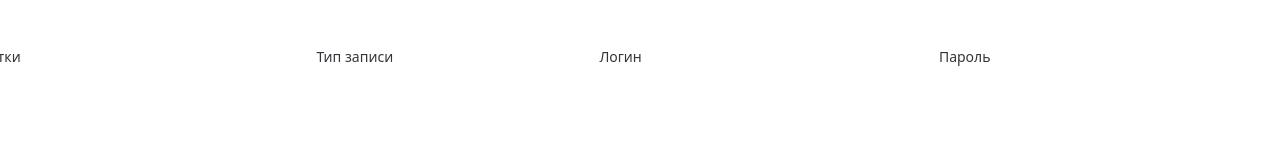
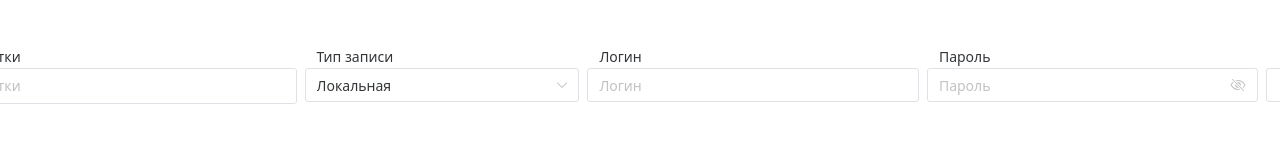
Before and after one commit to K3066/user-management, a Vue app: page / in a window 1280 px wide. Both pictures are taken after a click on the button 236 px from the left and 105 px from the top of the page. Shown: the part 124-282 px from the top of the page. Built offline with nearby package versions, Linux system fonts and the light colour scheme; the HTML template or start-up script is replaced by a standard one.

Commit message:
Исправление accounts.ts

```diff
--- a/src/App.vue
+++ b/src/App.vue
@@ -1,6 +1,7 @@
 <script setup lang="ts">
 import { useAccountsStore } from '@/stores/accounts'
 import UserForm from '@/components/UserForm.vue'
+import SvgHolder from '@/components/SvgHolder.vue'
 
 const store = useAccountsStore()
 </script>
--- a/src/components/UserForm.vue
+++ b/src/components/UserForm.vue
@@ -1,3 +1,20 @@
+<script setup lang="ts">
+import { ref } from 'vue'
+import { useAccountsStore } from '@/stores/accounts'
+import type { FormInst, FormRules } from 'naive-ui'
+import UserFormRow from '../components/UserFormRow.vue'
+
+const formRef = ref<FormInst | null>(null)
+const store = useAccountsStore()
+
+const rules: FormRules = {
+  tags: [{ required: true, trigger: 'blur' }],
+  type: [{ required: true, trigger: 'change' }],
+  login: [{ required: true, trigger: 'blur' }],
+  password: [{ required: true, trigger: 'blur' }],
+}
+</script>
+
 <template>
   <div class="user-form">
     <n-form
@@ -21,23 +38,6 @@
   </div>
 </template>
 
-<script setup lang="ts">
-import { ref } from 'vue'
-import { useAccountsStore } from '@/stores/accounts'
-import type { FormInst, FormRules } from 'naive-ui'
-import UserFormRow from '@/components/UserFormRow.vue'
-
-const formRef = ref<FormInst | null>(null)
-const store = useAccountsStore()
-
-const rules: FormRules = {
-  tags: [{ required: true, trigger: 'blur' }],
-  type: [{ required: true, trigger: 'change' }],
-  login: [{ required: true, trigger: 'blur' }],
-  password: [{ required: true, trigger: 'blur' }],
-}
-</script>
-
 <style lang="sass" scoped>
 .user-form
   display: flex
--- a/src/components/UserFormRow.vue
+++ b/src/components/UserFormRow.vue
@@ -13,7 +13,7 @@ const typeOptions = [
 ]
 
 const emit = defineEmits<{
-  (e: 'update:modelValue', value: any): void
+  (e: 'update:modelValue', value: object): void
   (e: 'remove', index: number): void
 }>()
 
@@ -48,7 +48,7 @@ function updateTags<K extends keyof Account>(key: K, value: string) {
       <n-select
         :value="modelValue.type"
         :options="typeOptions"
-        @update:value="(val: string) => update('type', val)"
+        @update:value="(val: 'local' | 'ldap') => update('type', val)"
       />
     </n-form-item-gi>
 
--- a/src/stores/accounts.ts
+++ b/src/stores/accounts.ts
@@ -1,4 +1,6 @@
 import { defineStore } from 'pinia'
+import { ref } from 'vue'
+import type { PersistenceOptions } from 'pinia-plugin-persistedstate'
 
 export interface Account {
   id: number
@@ -8,25 +10,28 @@ export interface Account {
   password: string
 }
 
-export const useAccountsStore = defineStore('accounts', () => ({
-  state: () => ({
-    accounts: [] as Account[],
-  }),
-  actions: {
-    addAccount() {
-      this.accounts.unshift({
+export const useAccountsStore = defineStore(
+  'accounts',
+  () => {
+    const accounts = ref([] as Account[])
+    const addAccount = () => {
+      accounts.value.unshift({
         id: Date.now(),
         tags: '',
         type: 'local',
         login: '',
         password: '',
       })
-    },
-    removeAccount(index: number) {
-      this.accounts.splice(index, 1)
-    },
+    }
+    const removeAccount = (index: number) => {
+      accounts.value.splice(index, 1)
+    }
+    return { accounts, addAccount, removeAccount }
   },
-  persist: {
-    paths: ['accounts'], // сохраняем только массив
+  {
+    persist: {
+      storage: localStorage, // можно использовать sessionStorage
+      paths: ['accounts'], // какие поля сохранять
+    } as PersistenceOptions,
   },
-}))
+)
--- a/tsconfig.app.json
+++ b/tsconfig.app.json
@@ -10,9 +10,9 @@
   ],
   "compilerOptions": {
     "tsBuildInfoFile": "./node_modules/.tmp/tsconfig.app.tsbuildinfo",
-
+    "baseUrl": ".",
     "paths": {
       "@/*": ["./src/*"]
     }
-  }
+  },
 }
--- a/tsconfig.json
+++ b/tsconfig.json
@@ -6,5 +6,9 @@
     "module": "commonjs",
     "strictNullChecks": true,
     "sourceMap": true,
+    "baseUrl": ".",
+    "paths": {
+      "@/*": ["src/*"]
+    }
   }
 }
```
Also changed, not shown: src/main.ts (+4 -4 lines).
